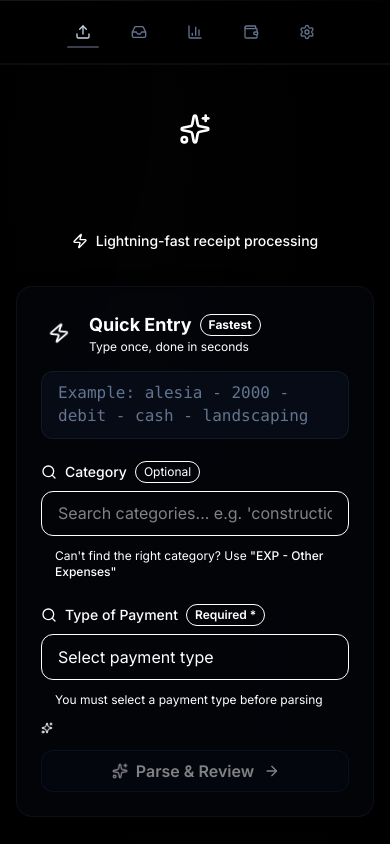
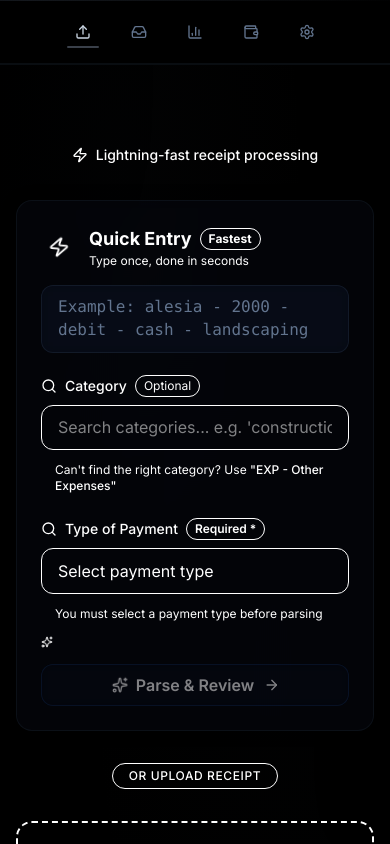
Before and after one commit to TOOL2U/AccountingBuddy, a Next.js app: page /upload in a window 390 px wide. Shown: the top 844 px of the page. Built offline with nearby package versions, Linux system fonts and the light colour scheme.

Commit message:
Hide logo on mobile upload page to save vertical space

```diff
--- a/app/upload/page.tsx
+++ b/app/upload/page.tsx
@@ -408,7 +408,7 @@ export default function UploadPage() {
       <div className="max-w-4xl mx-auto px-2 md:px-8">
       {/* Header with stunning logo and animations */}
       <div className="text-center mb-8 md:mb-12 relative z-10">
-        {/* Logo/Icon with glow effect */}
+        {/* Logo/Icon with glow effect - Hidden on mobile */}
         <motion.div
           initial={{ scale: 0, rotate: -180 }}
           animate={{ scale: 1, rotate: 0 }}
@@ -418,7 +418,7 @@ export default function UploadPage() {
             damping: 15,
             delay: 0.1
           }}
-          className="inline-block mb-4"
+          className="hidden md:inline-block mb-4"
         >
           <div className="relative">
             {/* Glow ring */}
```
